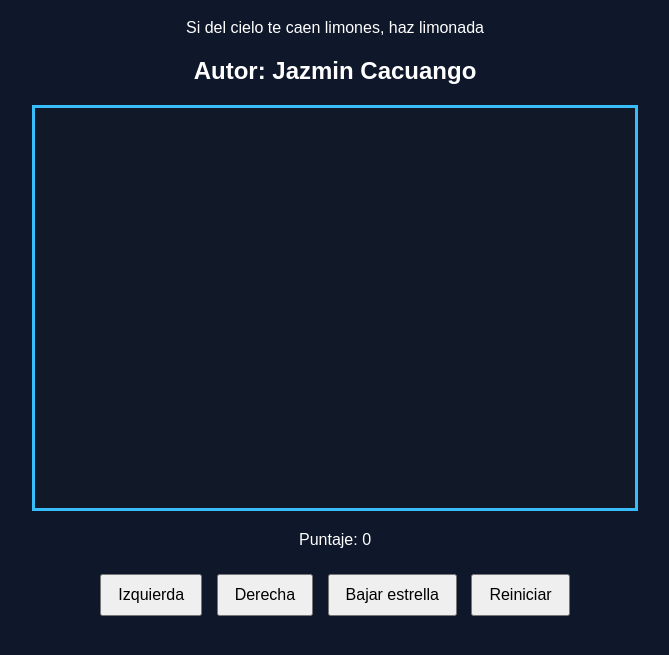
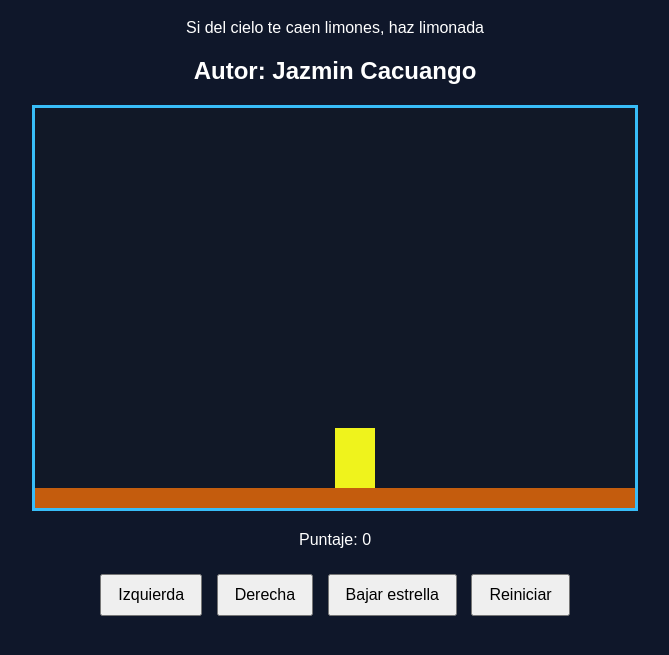
Before and after one commit to jazzynpro/juego_limones, a plain HTML site: page limones.html in a window 1280 px wide. Shown: the part 81-736 px from the top of the page, without its empty margins (305-974 px from the left). Drawn offline with Linux system fonts and the light colour scheme.

Commit message:
agregar dibujarSuelo y dibujarPersonaje

```diff
--- a/limones.html
+++ b/limones.html
@@ -5,7 +5,7 @@
   <link rel="stylesheet" href="limones.css"/>
 
 </head>
-<body>
+<body onload="iniciar()">
   <div class="contenedor">
     <h1>Atrapar Limones</h1>
     <p>Si del cielo te caen limones, haz limonada </p>
--- a/limones.js
+++ b/limones.js
@@ -1,2 +1,21 @@
 let canvas=document.getElementById("areaJuego");
 let ctx=canvas.getContext("2d");
+const ALTURA_SUELO=20;
+const ALTURA_PERSONAJE=60;
+const ANCHO_PERSONAJE=40;
+
+function iniciar(){
+    dibujarSuelo();
+    dibujarPersonaje();
+
+}
+
+function dibujarSuelo(){
+    ctx.fillStyle="#c45c0d";
+    ctx.fillRect(0,canvas.height-ALTURA_SUELO,canvas.width,ALTURA_SUELO);
+}
+
+function dibujarPersonaje(){
+    ctx.fillStyle="#eff31c";
+    ctx.fillRect(canvas.width/2,canvas.height-(ALTURA_SUELO+ALTURA_PERSONAJE),ANCHO_PERSONAJE,ALTURA_PERSONAJE);
+}
```
